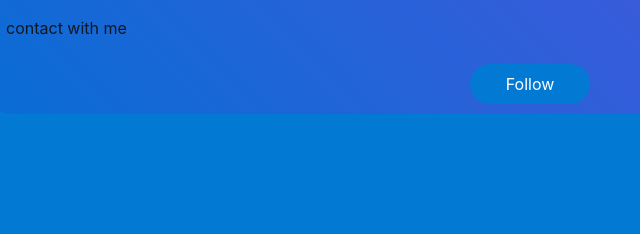
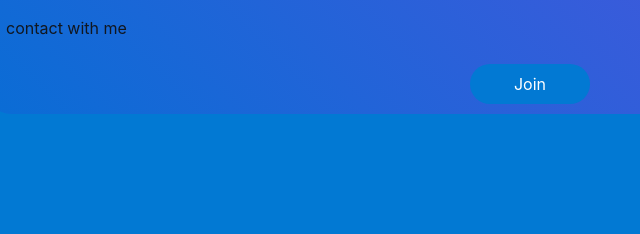
Before and after one commit to GGGGM/new, a plain HTML site: page index.html in a window 1280 px wide. Shown: the part 426-660 px from the top of the page, 110-750 px from the left. Drawn offline with Linux system fonts and the light colour scheme; a web font is replaced by a local one.

Commit message:
Update index.html

```diff
--- a/index.html
+++ b/index.html
@@ -41,7 +41,7 @@
 </a>
 <h1>CXTSTORE</h1>
 <p>contact with me</p>
-<a href="https://t.me/CARDxTRIKEOFFICIAL" class="button">Follow</a>
+<a href="https://t.me/CARDxTRIKEOFFICIAL" class="button">Join</a>
 </div>
 </center>
 <br>
```
